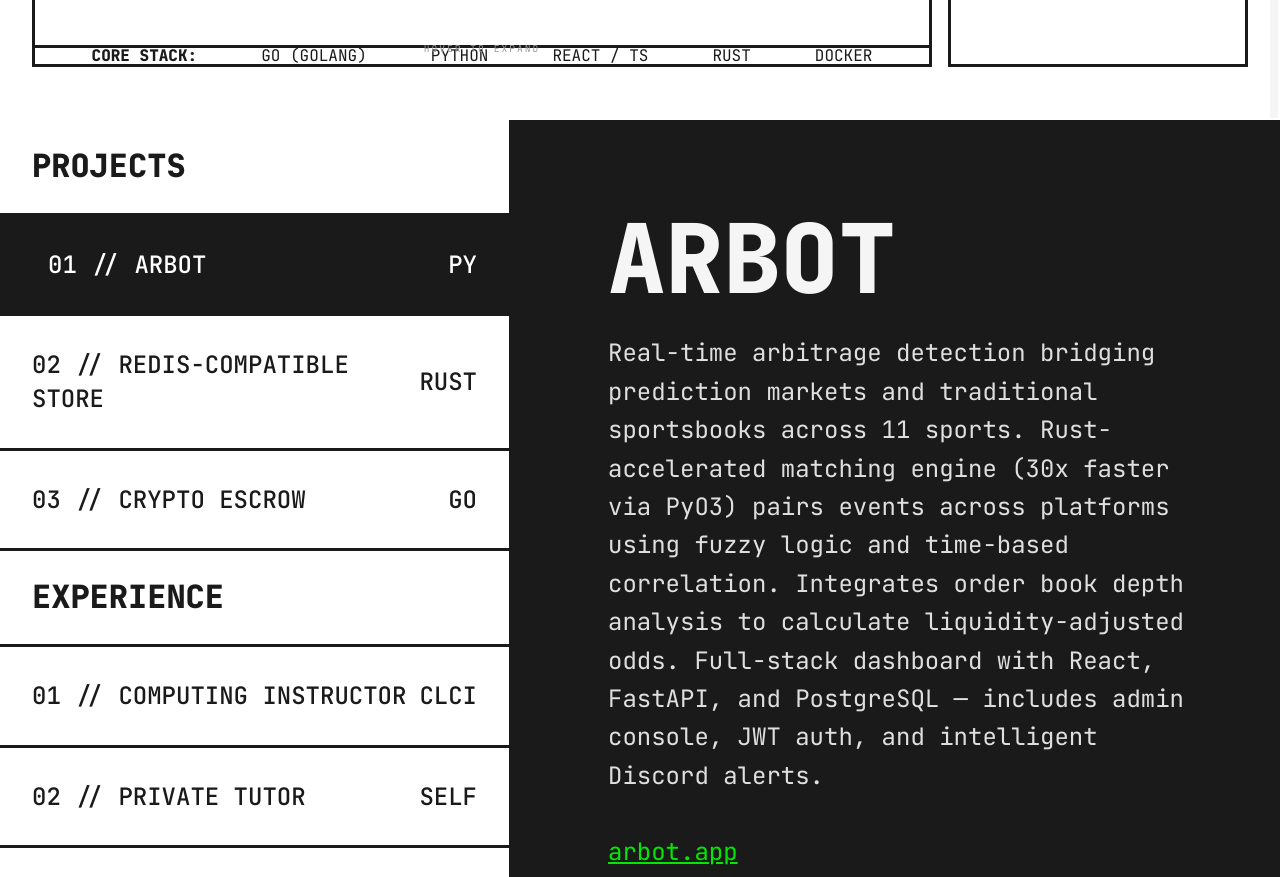
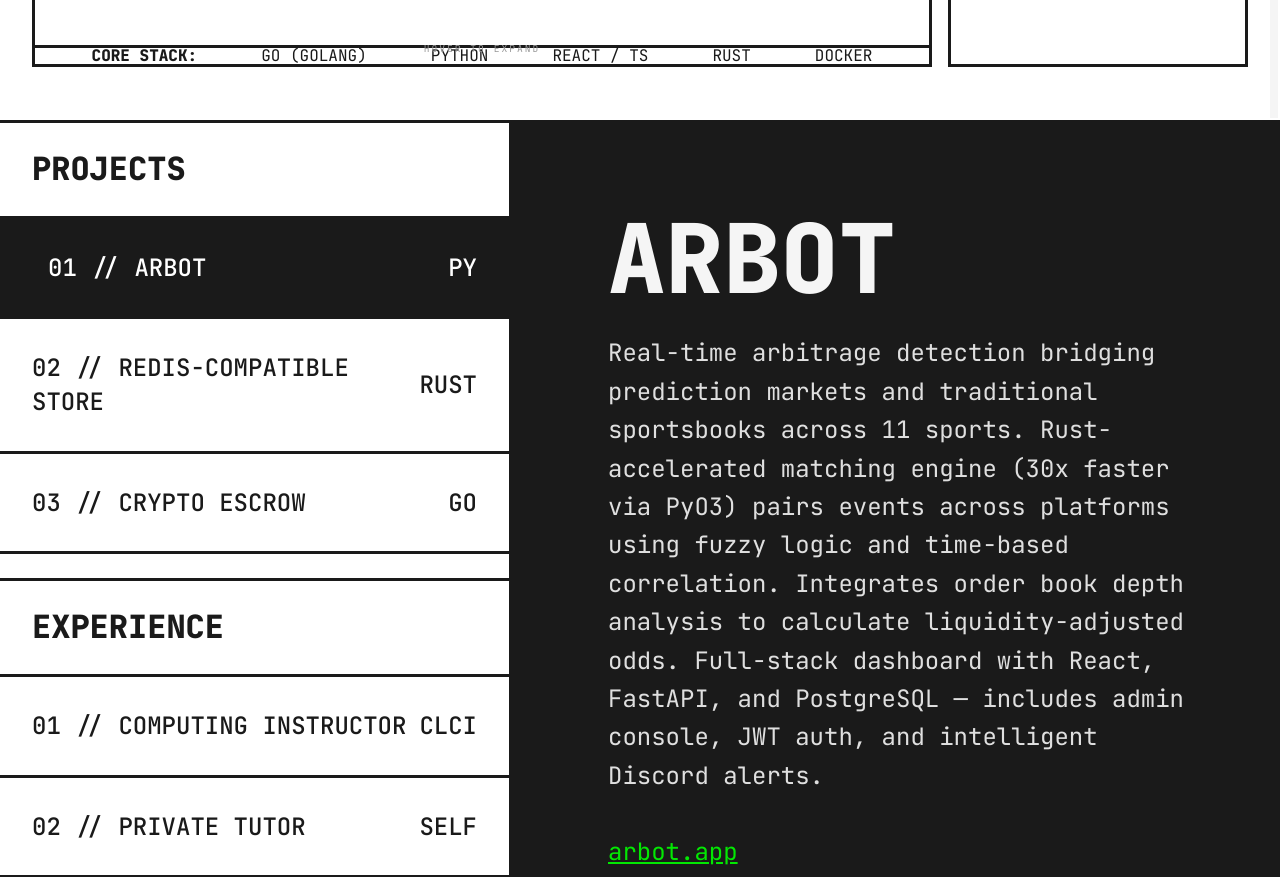
Before and after one commit to j-z-w/portfolio, a React (Vite) app: page / in a window 1280 px wide. Shown: the part 680-1557 px from the top of the page. Built offline with nearby package versions, Linux system fonts and the light colour scheme.

Commit message:
Add border-top to section headers for consistent design

```diff
--- a/src/App.css
+++ b/src/App.css
@@ -324,10 +324,11 @@
     font-weight: 800;
     text-transform: uppercase;
     border-bottom: var(--border-width) solid var(--border-color);
+    border-top: var(--border-width) solid var(--border-color);
 }
 
 .index-header:not(:first-child) {
-    /* No extra margin - headers stack naturally */
+    margin-top: 1.5rem;
 }
 
 .index-item {
```
